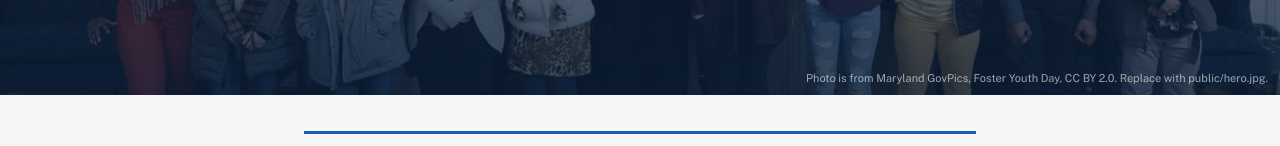
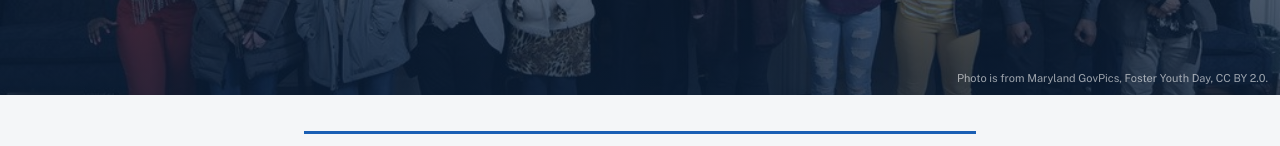
Before and after one commit to Avery45234/before18, a React (Vite) app: page / in a window 1280 px wide. Shown: the part 465-611 px from the top of the page. Built offline with nearby package versions, Linux system fonts and the light colour scheme.

Commit message:
fixed the photo credit

```diff
--- a/src/content/home.ts
+++ b/src/content/home.ts
@@ -49,4 +49,4 @@ export const promises: Promise[] = [
 export const HOME_VOICES = 4;
 
 // the hero photo credit, shown small in the corner. Empty string hides it.
-export const PHOTO_CREDIT = "Photo is from Maryland GovPics, Foster Youth Day, CC BY 2.0. Replace with public/hero.jpg.";
+export const PHOTO_CREDIT = "Photo is from Maryland GovPics, Foster Youth Day, CC BY 2.0.";
```
